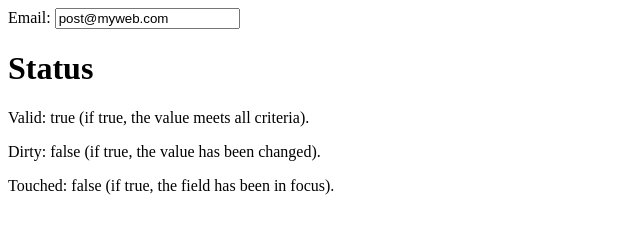
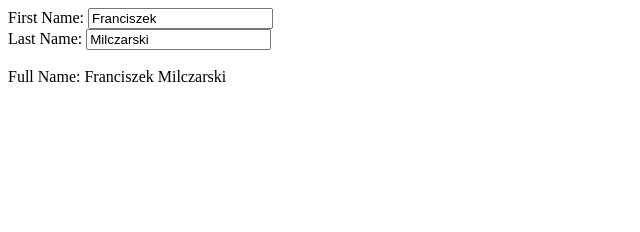
Before and after one commit to Franciszek99/2016_Angular_mostPopularUsage_2, a plain HTML site: page index.html in a window 1280 px wide. Shown: the whole page, without its empty margins (0-640 px from the left). Drawn offline with nearby package versions, Linux system fonts and the light colour scheme.

Commit message:
Add a function in controller $scope.fullName
This function adding firstname and second name and
Names could be written by user

```diff
--- a/index.html
+++ b/index.html
@@ -3,16 +3,25 @@
 <script src="https://ajax.googleapis.com/ajax/libs/angularjs/1.4.8/angular.min.js"></script>
 <body>
 
-<form ng-app="" name="myForm" ng-init="myText = 'post@myweb.com'">
+<div ng-app="myApp" ng-controller="personCtrl">
 
-Email:
-<input type="email" name="myAddress" ng-model="myText" required>
+First Name: <input type="text" ng-model="firstName"><br>
+Last Name: <input type="text" ng-model="lastName"><br>
+<br>
+Full Name: {{fullName()}}
 
-<h1>Status</h1>
-<p>Valid: {{myForm.myAddress.$valid}} (if true, the value meets all criteria).</p>
-<p>Dirty: {{myForm.myAddress.$dirty}} (if true, the value has been changed).</p>
-<p>Touched: {{myForm.myAddress.$touched}} (if true, the field has been in focus).</p>
-</form>
+</div>
+
+<script>
+var app = angular.module('myApp', []);
+app.controller('personCtrl', function($scope) {
+    $scope.firstName = "Franciszek";
+    $scope.lastName = "Milczarski";
+    $scope.fullName = function() {
+        return $scope.firstName + " " + $scope.lastName;
+    };
+});
+</script>
 
 </body>
 </html>
```
